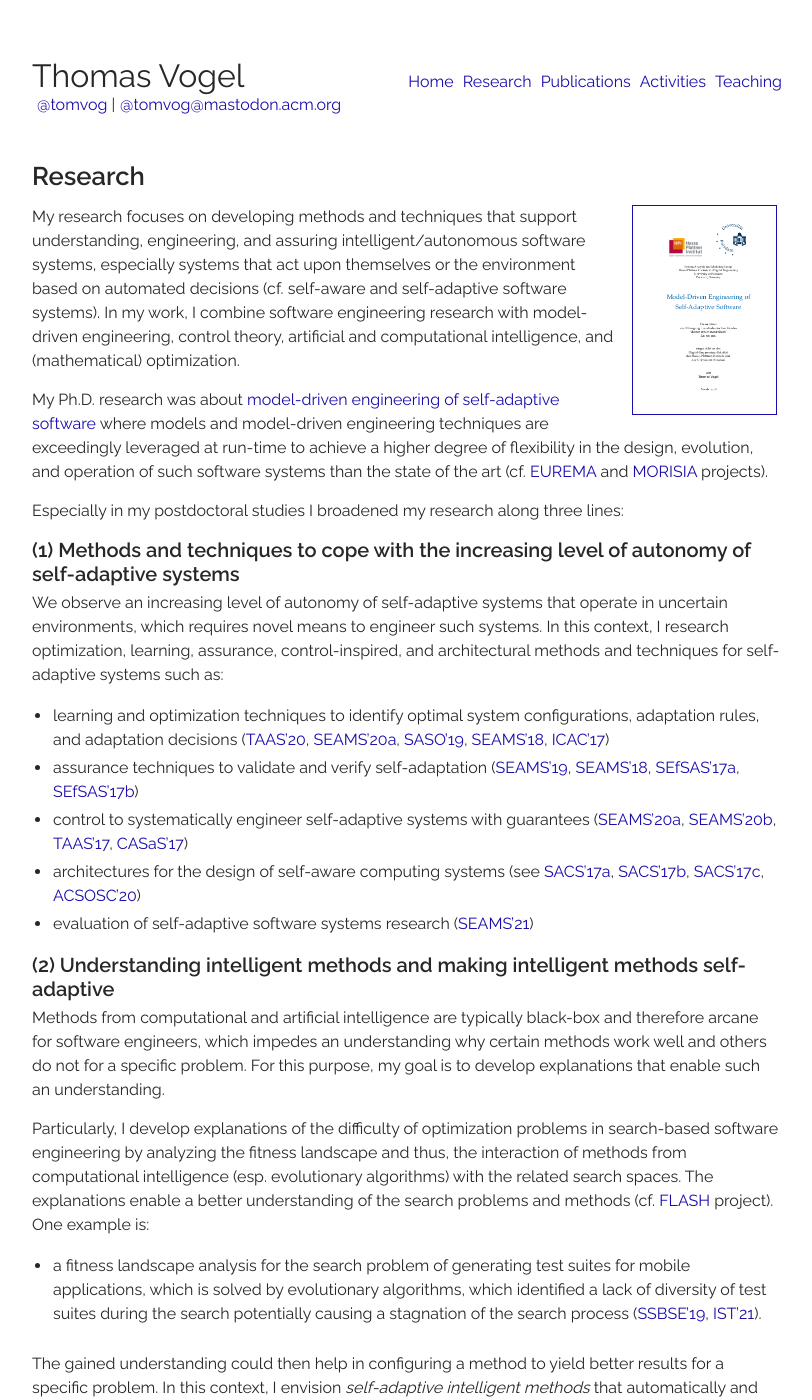
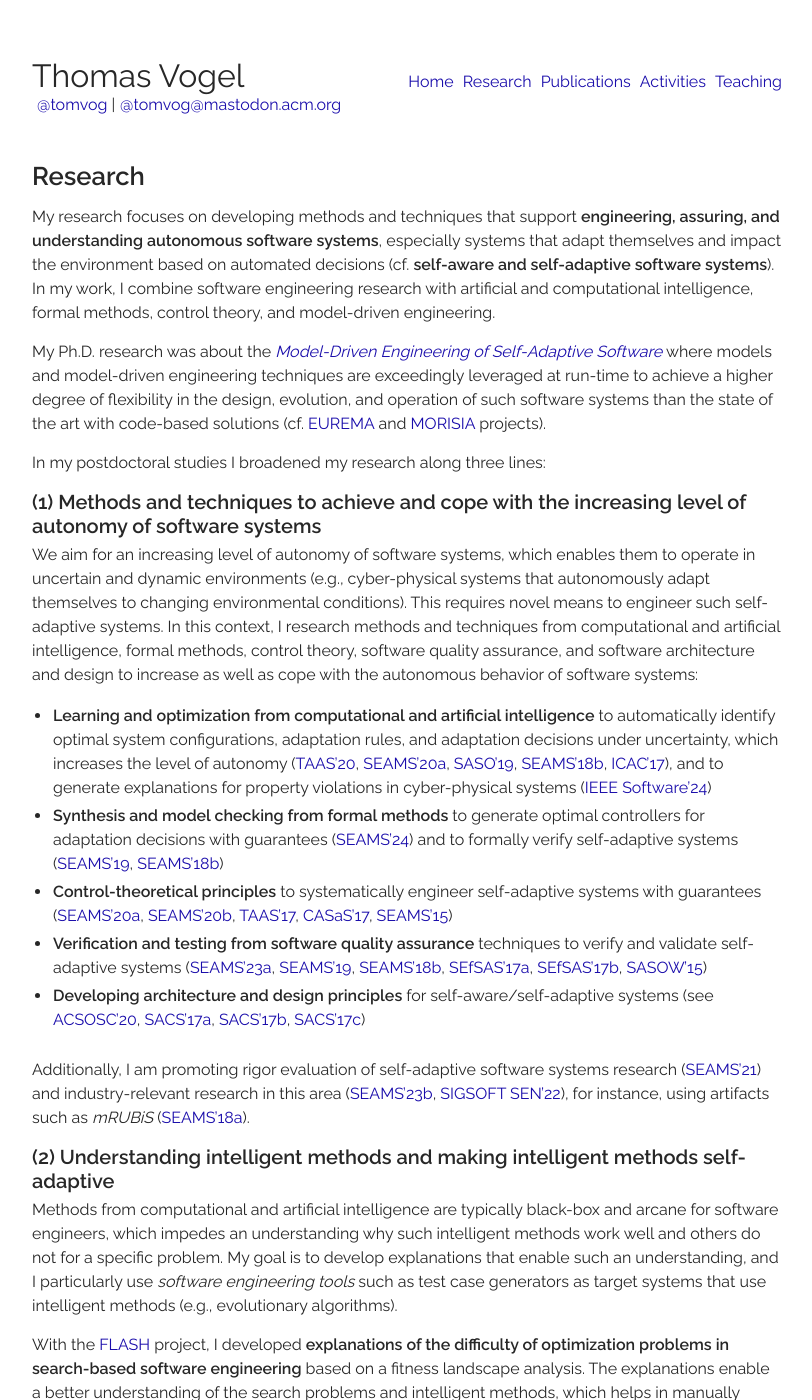
Before and after one commit to thomas-vogel/thomas-vogel.github.io, a Jekyll site: the page built from _pages/research.md, in a window 1280 px wide and 1400 px high. Shown: the whole window, without its empty margins (233-1045 px from the left). Built offline with Jekyll 4.4.1, drawn with Linux system fonts in a browser that asks for light colours; some of the changed text lies outside the part shown.

Commit message:
Update research page.

```diff
--- a/_pages/research.md
+++ b/_pages/research.md
@@ -4,48 +4,59 @@ permalink: research.html
 layout: page
 ---
 
-<div style="float: right; width: 20%; padding-left: 15px;" >
-<a href="publications/phd" title="My Ph.D. Thesis">
-<img style="width: 95%; border: 1px solid" src="/assets/img/diss.png" alt="Dissertation by Thomas Vogel"/>
-</a>
-</div>
-My research focuses on developing methods and techniques that support understanding, engineering, and assuring intelligent/autonomous software systems, especially systems that act upon themselves or the environment based on automated decisions (cf. self-aware and self-adaptive software systems).
-In my work, I combine software engineering research with model-driven engineering, control theory, artificial and computational intelligence, and (mathematical) optimization.
+My research focuses on developing methods and techniques that support **engineering,  assuring, and understanding autonomous software systems**, especially systems that adapt themselves and impact the environment based on automated decisions (cf. **self-aware and self-adaptive software systems**).
+In my work, I combine software engineering research with
+artificial and computational intelligence,
+formal methods,
+control theory,
+and
+model-driven engineering.
 
-My Ph.D. research was about [model-driven engineering of self-adaptive software](publications/phd) where models and model-driven engineering techniques are exceedingly leveraged at run-time to achieve a higher degree of flexibility in the design, evolution, and operation of such software systems than the state of the art (cf. [EUREMA](#projects) and [MORISIA](#projects) projects).
+My Ph.D. research was about the [_Model-Driven Engineering of Self-Adaptive Software_](publications/phd) where models and model-driven engineering techniques are exceedingly leveraged at run-time to achieve a higher degree of flexibility in the design, evolution, and operation of such software systems than the state of the art with code-based solutions (cf. [EUREMA](#projects) and [MORISIA](#projects) projects).
 
-Especially in my postdoctoral studies I broadened my research along three lines:
+In my postdoctoral studies I broadened my research along three lines:
 
-### (1) Methods and techniques to cope with the increasing level of autonomy of self-adaptive systems
-We observe an increasing level of autonomy of self-adaptive systems that operate in uncertain environments, which requires novel means to engineer such systems. In this context, I research optimization, learning, assurance, control-inspired, and architectural methods and techniques for self-adaptive systems such as:
+### (1) Methods and techniques to achieve and cope with the increasing level of autonomy of software systems
+We aim for an increasing level of autonomy of software systems, which enables them to  operate in uncertain and dynamic environments (e.g., cyber-physical systems that autonomously adapt themselves to changing environmental conditions). This requires novel means to engineer such self-adaptive systems.
+In this context, I research methods and techniques from
+computational and artificial intelligence,
+formal methods,
+control theory,
+software quality assurance,
+and
+software architecture and design
+to increase as well as cope with the autonomous behavior of software systems:
 
-* learning and optimization techniques to identify optimal system configurations, adaptation rules, and adaptation decisions ([TAAS'20](publications/2020-TAAS), [SEAMS'20a](publications/2020-SEAMSa), [SASO'19](publications/2019-SASO), [SEAMS'18](publications/2018-SEAMSb), [ICAC'17](publications/2017-ICAC))
-* assurance techniques to validate and verify self-adaptation ([SEAMS'19](publications/2019-SEAMS), [SEAMS'18](publications/2018-SEAMSb), [SEfSAS'17a](publications/2017-SEFSAS3a), [SEfSAS'17b](publications/2017-SEFSAS3b))
-* control to systematically engineer self-adaptive systems with guarantees ([SEAMS'20a](publications/2020-SEAMSa), [SEAMS'20b](publications/2020-SEAMSb), [TAAS'17](publications/2017-TAAS), [CASaS'17](publications/2017-CASaS))
-* architectures for the design of self-aware computing systems  (see [SACS'17a](publications/2017-SACSa), [SACS'17b](publications/2017-SACSb), [SACS'17c](publications/2017-SACSc), [ACSOSC'20](publications/2020-ACSOSC))
-* evaluation of self-adaptive software systems research ([SEAMS'21](publications/2021-SEAMS))
+* **Learning and optimization from computational and artificial intelligence** to automatically identify optimal system configurations, adaptation rules, and adaptation decisions under uncertainty, which increases the level of autonomy ([TAAS'20](publications/2020-TAAS), [SEAMS'20a](publications/2020-SEAMSa), [SASO'19](publications/2019-SASO), [SEAMS'18b](publications/2018-SEAMSb), [ICAC'17](publications/2017-ICAC)), and to generate explanations for property violations in cyber-physical systems ([IEEE Software'24](publications/2024-IEEESoftware))
+* **Synthesis and model checking from formal methods** to generate optimal controllers for adaptation decisions with guarantees ([SEAMS'24](publications/2024-SEAMS)) and to formally verify self-adaptive systems ([SEAMS'19](publications/2019-SEAMS), [SEAMS'18b](publications/2018-SEAMSb))
+* **Control-theoretical principles** to systematically engineer self-adaptive systems with guarantees ([SEAMS'20a](publications/2020-SEAMSa), [SEAMS'20b](publications/2020-SEAMSb), [TAAS'17](publications/2017-TAAS), [CASaS'17](publications/2017-CASaS), [SEAMS'15](publications/2015-SEAMS))
+* **Verification and testing from software quality assurance** techniques to verify and validate self-adaptive systems ([SEAMS'23a](publications/2023-SEAMSa), [SEAMS'19](publications/2019-SEAMS), [SEAMS'18b](publications/2018-SEAMSb), [SEfSAS'17a](publications/2017-SEFSAS3a), [SEfSAS'17b](publications/2017-SEFSAS3b), [SASOW'15](publications/2015-SASOW))
+* **Developing architecture and design principles** for self-aware/self-adaptive systems  (see [ACSOSC'20](publications/2020-ACSOSC), [SACS'17a](publications/2017-SACSa), [SACS'17b](publications/2017-SACSb), [SACS'17c](publications/2017-SACSc))
+
+<BR />
+Additionally, I am promoting rigor evaluation of self-adaptive software systems research ([SEAMS'21](publications/2021-SEAMS)) and industry-relevant research in this area ([SEAMS'23b](publications/2023-SEAMSb), [SIGSOFT SEN'22](publications/2022-SEN)), for instance, using artifacts such as _mRUBiS_ ([SEAMS'18a](publications/2018-SEAMSa)).
 
 ### (2) Understanding intelligent methods and making intelligent methods self-adaptive
-Methods from computational and artificial intelligence are typically black-box and therefore arcane for software engineers, which impedes an understanding why certain methods work well and others do not for a specific problem. For this purpose, my goal is to develop explanations that enable such an understanding.
+Methods from computational and artificial intelligence are typically black-box and arcane for software engineers, which impedes an understanding why such intelligent methods work well and others do not for a specific problem. My goal is to develop explanations that enable such an understanding, and I particularly use _software engineering tools_ such as test case generators as target systems that use intelligent methods (e.g., evolutionary algorithms).
 
-Particularly, I develop explanations of the difficulty of optimization problems in search-based software engineering by analyzing the fitness landscape and thus, the interaction of methods from computational intelligence (esp. evolutionary algorithms) with the related search spaces. The explanations enable a better understanding of the search problems and methods (cf. [FLASH](#projects) project). One example is:
-* a fitness landscape analysis for the search problem of generating test suites for mobile applications, which is solved by evolutionary algorithms, which identified a lack of diversity of test suites during the search potentially causing a stagnation of the search process ([SSBSE'19](publications/2019-SSBSE), [IST'21](publications/2020-IST)).
+With the [FLASH](#projects) project, I developed **explanations of the difficulty of optimization problems in search-based software engineering** based on a fitness landscape analysis. The explanations enable a better understanding of the search problems and intelligent methods, which helps in manually configuring a method to yield better results for a specific problem. In this context, I envision **self-adaptive intelligent methods** that automatically and dynamically configure themselves at run-time.
 
-<br />
-The gained understanding could then help in configuring a method to yield better results for a specific problem. In this context, I envision _self-adaptive intelligent methods_ that automatically and dynamically configure themselves at run-time. For instance:
-* I transferred self-adaptation principles to the generation test suites for mobile applications, particularly by equipping the evolutionary algorithm for generating test suites with a feedback loop that automatically and dynamically adapts the search strategy if the diversity of test suites decreases ([SSBSE'19](publications/2019-SSBSE), [IST'21](publications/2020-IST) and research project [_Self-Adaptive Search for Sapienz_](#projects)).
+As an example, I developed analytical explanations of the difficulty of generating test cases for mobile apps with _Sapienz_ and devised an ad-hoc solution for a _self-adaptive Sapienz_ that achieves better or ar least similar test results ([SSBSE'19](publications/2019-SSBSE), [IST'21](publications/2020-IST), project [_Self-Adaptive Search for Sapienz_](#projects)).
 
-<br />
-Since the techniques to develop explanations are generic, they can be also applied to optimization problems in self-adaptive software systems such as finding optimal adaptation plans and system configurations.
+The goal of the recent project [_Controlling Search-Based Test Case Generation and Program Repair_](projects/flash2) is to systematically develop controlled (self-adaptive) solutions for test case generation and program repair based on dynamic features identified in an evolution analysis.
 
-Besides aiming for a better understanding of intelligent methods, I am interesting in applying such methods to search-based software engineering problems such as testing and fuzzing (see [SSBSE'20a](publications/2020-SSBSEa) and [SSBSE'20b](publications/2020-SSBSEb)).
+Since the techniques to develop explanations are generic, they can be also applied to optimization problems in autonomous software systems such as finding optimal adaptation decisions and system configurations.
+
+Besides aiming for a better understanding of intelligent methods, I am interesting in developing and applying such methods to software engineering problems such as testing ([SSBSE'20b](publications/2020-SSBSEb)), fuzzing ([SSBSE'20a](publications/2020-SSBSEa)), and vulnerability detection ([IST'22b](publications/2022-ISTb)).
 
 ### (3) Practical and explainable verification of software systems
-Given the increasing level of autonomy, large configuration spaces, or uncertainty of software systems, assuring such systems has become a major challenge ([SEfSAS'17a](publications/2017-SEFSAS3a), [SE4Science'19](publications/2019-SE4Science)). The use of formal methods (e.g., model checking), and the interpretation of the results of such methods (e.g., a counterexample) are often difficult, error-prone, and costly. My goal is to make such methods practically usable, for instance by:
+Given the increasing level of autonomy, large configuration spaces, or uncertainty of software systems, assuring such systems has become a major challenge ([SEfSAS'17a](publications/2017-SEFSAS3a), [SE4Science'19](publications/2019-SE4Science)). The use of formal methods (e.g., model checking), and the interpretation of the results of such methods (e.g., a counterexample) are often difficult, error-prone, and costly. My goal is to make such methods practically usable, for instance, by:
 * following a model-based approach to tame the complexity of safety analysis ([IMBSA'19](publications/2019-IMBSA))
-* integrating natural language-based property specification patterns ([IST'22c](publications/2022-ISTc))
-* improving the explainability and interpretation of counterexamples ([IMBSA'20](publications/2020-IMBSA), [ICSME-RR'21](publications/2021-ICSME-RR), [IST'22a](publications/2022-ISTa))
+* leveraging natural language-based property specification patterns ([IST'22c](publications/2022-ISTc))
+* improving the explainability and interpretation of counterexamples ([EMSE'23](publications/2023-EMSE), [IST'22a](publications/2022-ISTa), [ICSME-RR'21](publications/2021-ICSME-RR), [IMBSA'20](publications/2020-IMBSA))
+* automatically deriving verifiable models from higher-level user input such as goal models ([SEAMS'19](publications/2019-SEAMS))
 
+<BR />
 
 # Projects
 
```
Also changed, not shown: _pages/publications/phd.md (+2 -2 lines).
